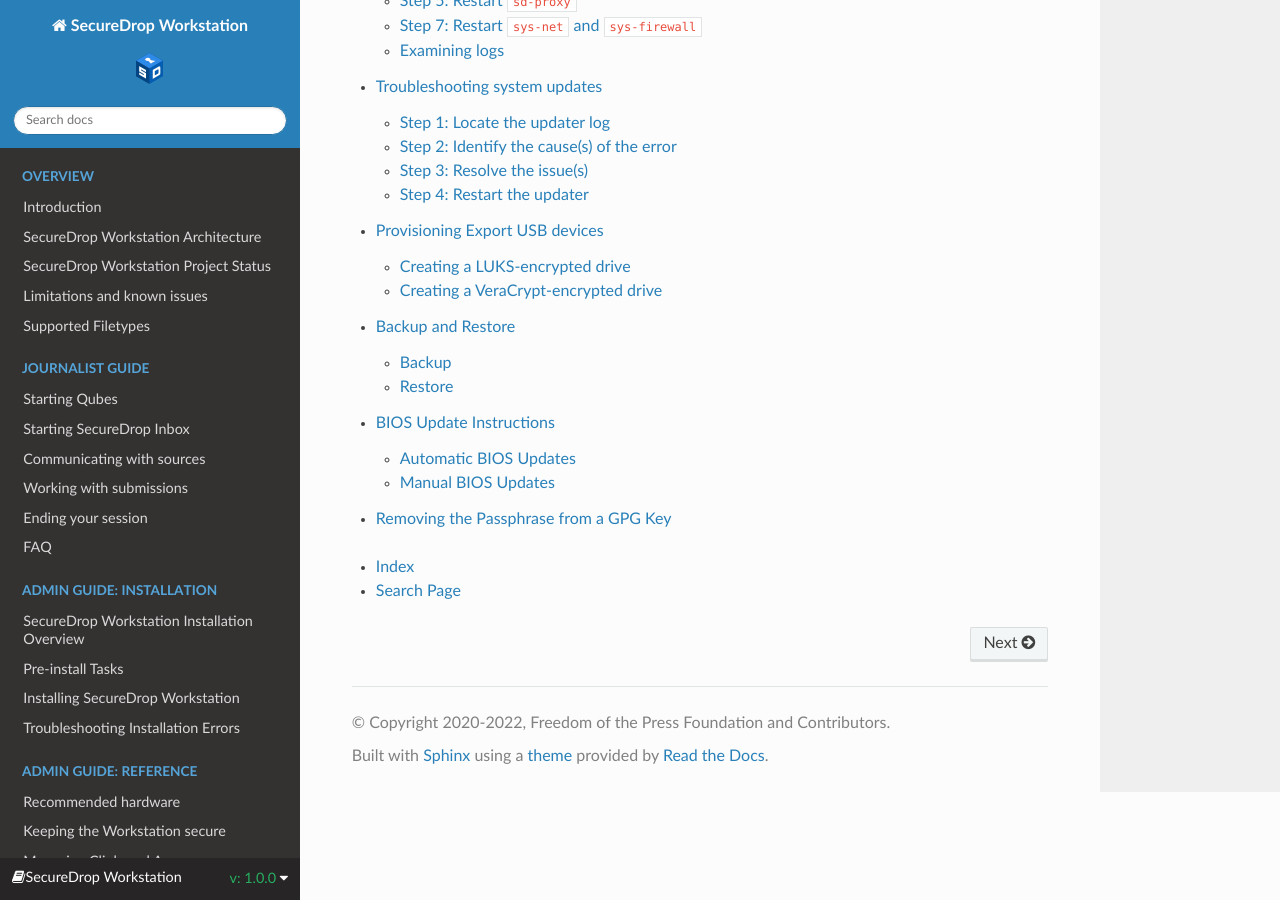
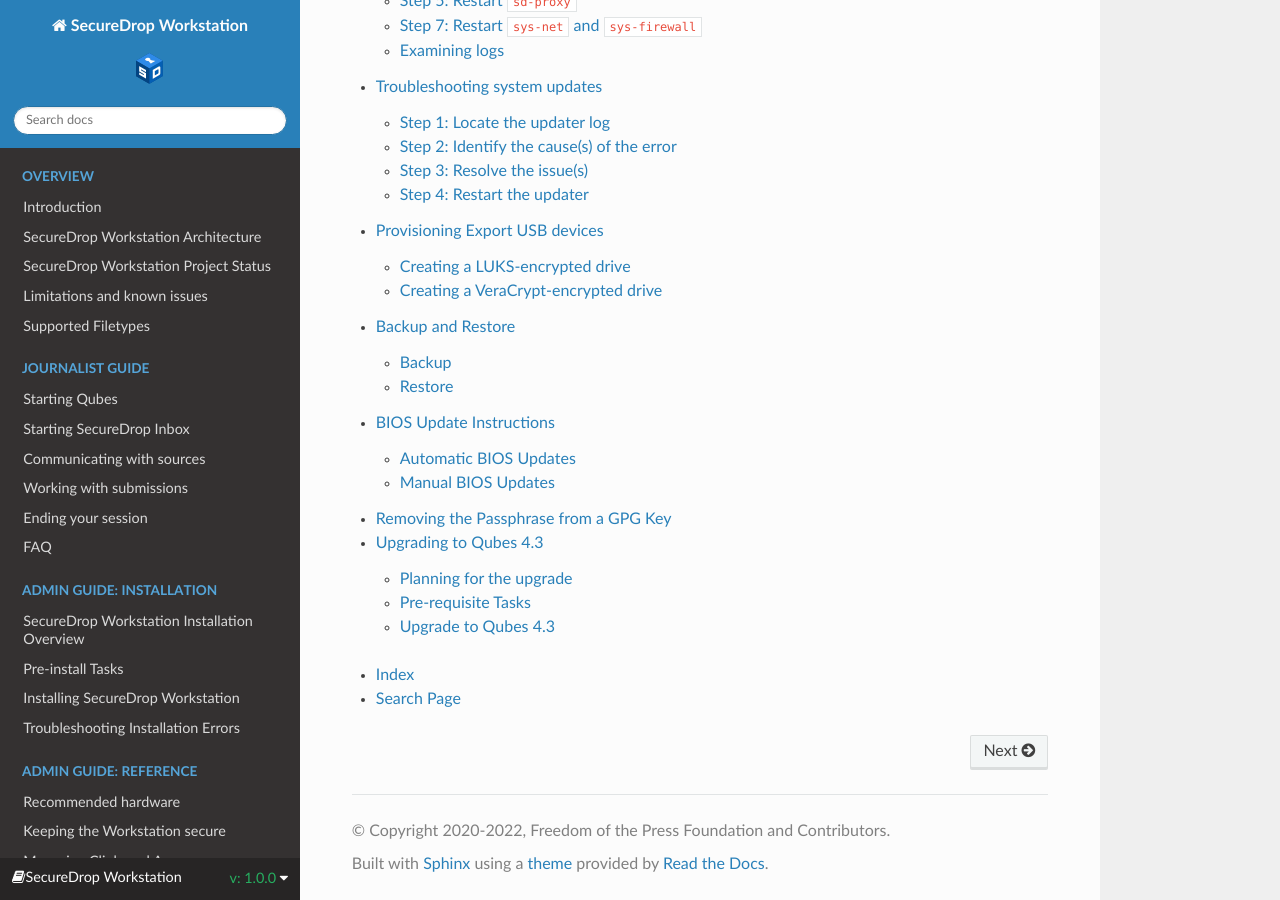
Before and after one commit to freedomofpress/securedrop-workstation-docs, a Sphinx documentation site: the page built from docs/index.rst, in a window 1280 px wide and 900 px high, scrolled down 2843 px. Built offline with Sphinx 7.4.7 and the Read the Docs theme 3.1.0, drawn with Linux system fonts in a browser that asks for light colours; some of the changed lines change nothing that is shown.

Commit message:
Add Qubes 4.3 upgrade guide + 4.3 Screenshots
This PR adds a new upgrade guide for upgrading from Qubes 4.2 to 4.3,
and updates all the screenshots where there are either changes in the
process, or where different UI elements are visible.

Fixes: freedomofpress/securedrop-workstation#1600 #380

```diff
--- /dev/null
+++ b/docs/admin/reference/upgrade_to_qubes_4.3.rst
@@ -0,0 +1,184 @@
+Upgrading to Qubes 4.3
+======================
+
+Qubes 4.2 reaches end-of-life on June 21, 2026. SecureDrop Workstation users
+have until then to perform an in-place upgrade to Qubes 4.3. After that date,
+in-place upgrades will no longer be supported, and administrators will need to
+:doc:`backup <backup>` their existing SecureDrop Workstation installation,
+perform a a clean installation of Qubes 4.3, re-provision SecureDrop Workstation
+from scratch, and then restore from the backup.
+
+Qubes 4.3 enables a host of new features that will improve the journalist experience
+and increase overall security. These include preloaded disposable VMs, which make it
+faster to open files, the ability to persistent specific directories within a VM,
+and a new devices API that allows SecureDrop to prevent journalists from
+accidentally attaching USB devices to a VM that could compromise the security of
+the workstation.
+
+For more details, please see `our blog post <https://securedrop.org/news/securedrop-workstation-1_7_0-released/>`_
+describing some of these new features.
+
+You can also read the `Qubes 4.3 release notes. <https://doc.qubes-os.org/en/latest/developer/releases/4_3/release-notes.html/>`_
+
+Planning for the upgrade
+------------------------
+
+Upgrading to Qubes 4.3 is a multi-step process, which MUST be completed in full,
+in order. Only items marked optional can be skipped.
+
+We recommend blocking 4-6 hours to complete the upgrade.
+
+We also suggest reaching out to `SecureDrop support via Signal <https://securedrop.org/help/>`_
+to schedule a support window to make sure we are available to assist with any questions
+or issues you encounter during your upgrade.
+
+In addition to the Workstation device you wish to upgrade, you will need:
+
+* a `LUKS-encrypted <https://workstation.securedrop.org/en/stable/admin/reference/provisioning_usb.html>`_
+  USB or LUKS-encrypted external hard drive (of sufficient size to store a backup copy of your Inbox database)
+* (optional) an Ethernet cable and/or Qubes-compatible Ethernet adapter
+
+Once you have these materials, you may begin stepping through
+the upgrade process outlined below.
+
+Pre-requisite Tasks
+-------------------
+
+Connect your laptop to AC power
+~~~~~~~~~~~~~~~~~~~~~~~~~~~~~~~
+
+The upgrade process takes several hours, and losing power in the middle of the
+upgrade could result in a broken system that would require a reinstall.
+
+Please make certain your laptop is plugged into a charger before continuing.
+
+Install all available pre-flight updates
+~~~~~~~~~~~~~~~~~~~~~~~~~~~~~~~~~~~~~~~~
+
+First, you must make sure that you have all available updates
+(including the Fedora 43 template that is required for a
+successful upgrade)
+
+From a ``dom0`` Terminal opened via |qubes_menu| **▸** |qubes_menu_gear| **▸ Other Tools ▸ Xfce Terminal**, run:
+
+.. code-block:: sh
+
+   sdw-update --skip-delta 0
+
+And step through the standard SecureDrop pre-flight updater. If SecureDrop
+Inbox opens at the end, please close it and continue.
+
+Perform a full backup
+~~~~~~~~~~~~~~~~~~~~~
+
+Although we have thoroughly tested the upgrade process, due to the inherently
+risky nature of an operating system upgrade, we very strongly suggest making
+sure you have a backup of your sensitive key material and SecureDrop Inbox
+database prior to upgrading.
+
+Please follow the procedure outlined in our :doc:`backup guide <backup>`,
+then return here to continue the upgrade.
+
+.. warning:
+
+   If you have any additional data or customizations, you will need to make
+   certain to back those up as well.
+
+Connect to Ethernet (optional)
+~~~~~~~~~~~~~~~~~~~~~~~~~~~~~~~~~~~~~~~~~~~
+
+If your laptop has a supported built-in Ethernet port, we recommend that you
+connect via Ethernet and establish a hard-wired connection before continuing
+with the upgrade. A significant amount of data must be downloaded during the
+upgrade, and using Ethernet can help make the experience faster and smoother.
+
+Perform additional cleanup (optional, recommended)
+~~~~~~~~~~~~~~~~~~~~~~~~~~~~~~~~~~~~~~~~~~~~~~~~~~
+
+Before you proceed with the upgrade to Qubes 4.3, it's recommended to perform
+some system cleanup that falls outside of the scope of what the SecureDrop
+Workstation typically manages.
+
+If you're less familiar with Qubes, or if you have your own customizations and
+feel comfortable managing them independently, you may skip this step.
+
+Remove deprecated VMs and templates
+^^^^^^^^^^^^^^^^^^^^^^^^^^^^^^^^^^^
+
+The following templates and disposables should be removed, as they are no longer
+required and no longer receive security updates:
+
+* ``fedora-40-dvm``
+* ``fedora-41-dvm``
+* ``fedora-40-xfce``
+* ``fedora-41-xfce``
+* ``fedora-42-xfce``
+
+You may do so by using the `Qube Manager <https://doc.qubes-os.org/en/latest/introduction/getting-started.html#qube-manager>`_.
+
+For any remaining Fedora-based VMs, you may need to switch their template
+to ``fedora-43-xfce``.
+
+Remove Whonix 17
+^^^^^^^^^^^^^^^^^^
+
+Whonix is no longer necessary for the SecureDrop Workstation.
+
+If you still have Whonix 17 installed, and have no other use-case for it, you
+should remove it. We recommend you remove any of the following VMs:
+
+* ``whonix-workstation-17``
+* ``whonix-gateway-17``
+* ``anon-whonix``
+* ``sys-whonix``
+* ``whonix-workstation-17-dvm``
+
+If you do have a need for Whonix, you should `manually upgrade <https://www.whonix.org/wiki/Release_Upgrade_17_to_18>`_ to version 18
+once you have upgraded to Qubes 4.3.
+
+You should not continue to use any Whonix 17 VMs, as they will not receive
+security updates.
+
+Upgrade to Qubes 4.3
+--------------------
+
+After the backup and any other desired prerequisite steps are complete,
+you can move forward with the two-part upgrade process.
+
+You may see a reference to "stages" during the upgrade. The initial three stages happen
+prior to the first reboot. The last three stages happen after the first reboot.
+We will not be referring to specific stages in the instructions below,
+but if you are interested in the technical details about each stage, please refer
+to `Qubes documentation for the Qubes 4.3 upgrade. <https://doc.qubes-os.org/en/latest/user/downloading-installing-upgrading/upgrade/4_3.html#how-to-upgrade-from-qubes-4-2-to-qubes-4-3-in-place>`_
+
+To begin the Qubes 4.3 upgrade, open a ``dom0`` Terminal and run:
+
+.. code-block:: sh
+
+   sudo qubes-dom0-update -y qubes-dist-upgrade
+
+   sudo qubes-dist-upgrade --releasever 4.3 -y --all-pre-reboot
+
+If you encounter any errors with the above commands, please stop and contact support.
+
+If you do not encounter any errors, please **reboot your SecureDrop Workstation when prompted**.
+
+Once you have logged back in, verify that you still have an active WiFi or
+Ethernet connection, then continue by running:
+
+.. code-block:: sh
+
+   sudo qubes-dist-upgrade --releasever 4.3 -y --all-post-reboot
+
+   sdw-admin --apply
+
+After stepping through the SecureDrop pre-flight updater, go ahead and reboot your
+SecureDrop Workstation one last time.
+
+After you log back in, your upgrade will be complete, and you can begin using SecureDrop
+Inbox again.
+
+.. |qubes_menu| image:: ../../images/qubes_menu.png
+  :alt: Qubes Application menu
+.. |qubes_menu_gear| image:: ../../images/qubes_menu_gear.png
+  :alt: System Tools
--- a/docs/index.rst
+++ b/docs/index.rst
@@ -58,6 +58,7 @@
    admin/reference/backup
    admin/reference/bios_update
    admin/reference/removing_gpg_passphrase
+   admin/reference/upgrade_to_qubes_4.3
 
 * :ref:`genindex`
 * :ref:`search`
```
Also changed, not shown: docs/images/screenshot_network_manager_no_internet_connection.png, docs/images/screenshot_network_manager_wired_icon.png, docs/images/screenshot_network_manager_wireless_icon.png, docs/images/screenshot_q_widget_sysnet_run_terminal.png, docs/images/screenshot_q_widget_vm_list.png, docs/images/screenshot_qsettings_fedora32.png (deleted), docs/images/screenshot_qube_manager.png, docs/images/screenshot_start_resume_qube.png, docs/images/screenshot_sys_net_pci_reset.png.
